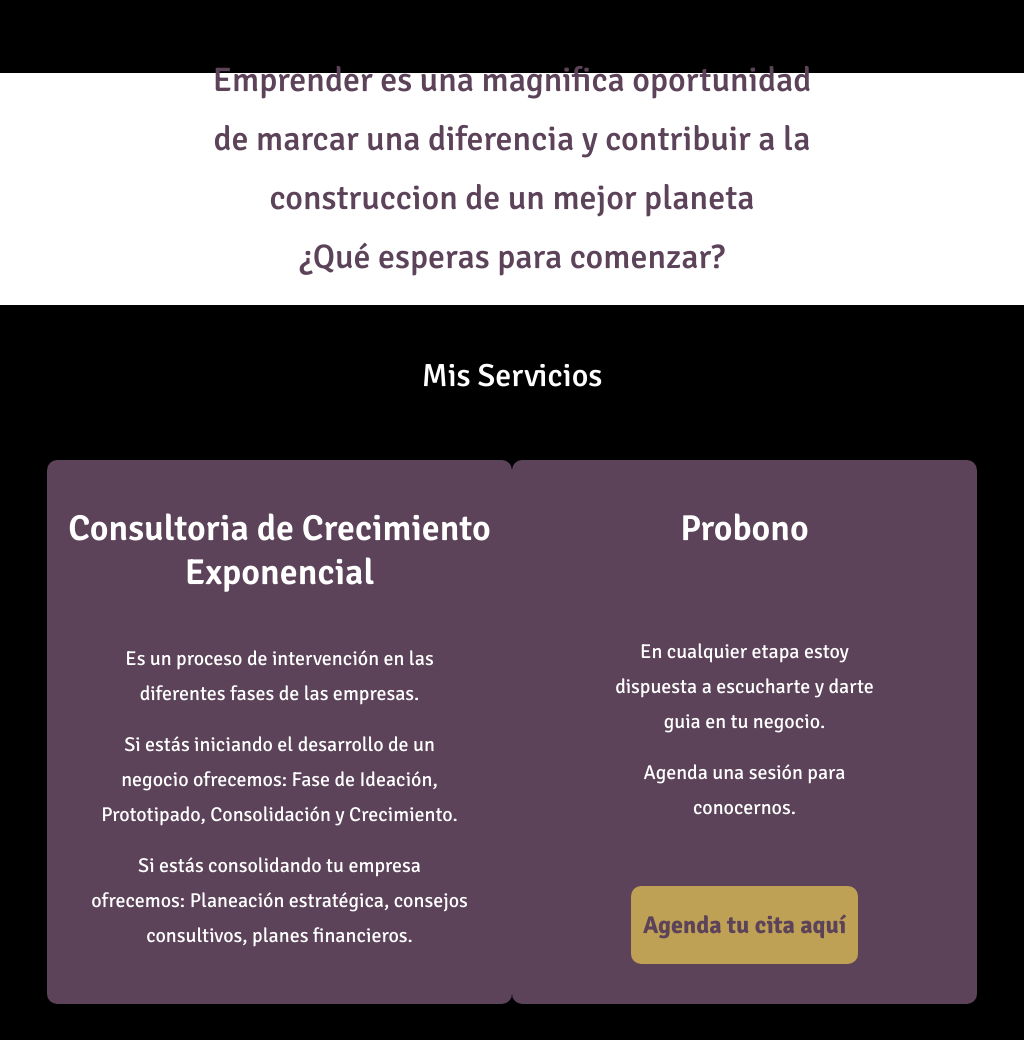
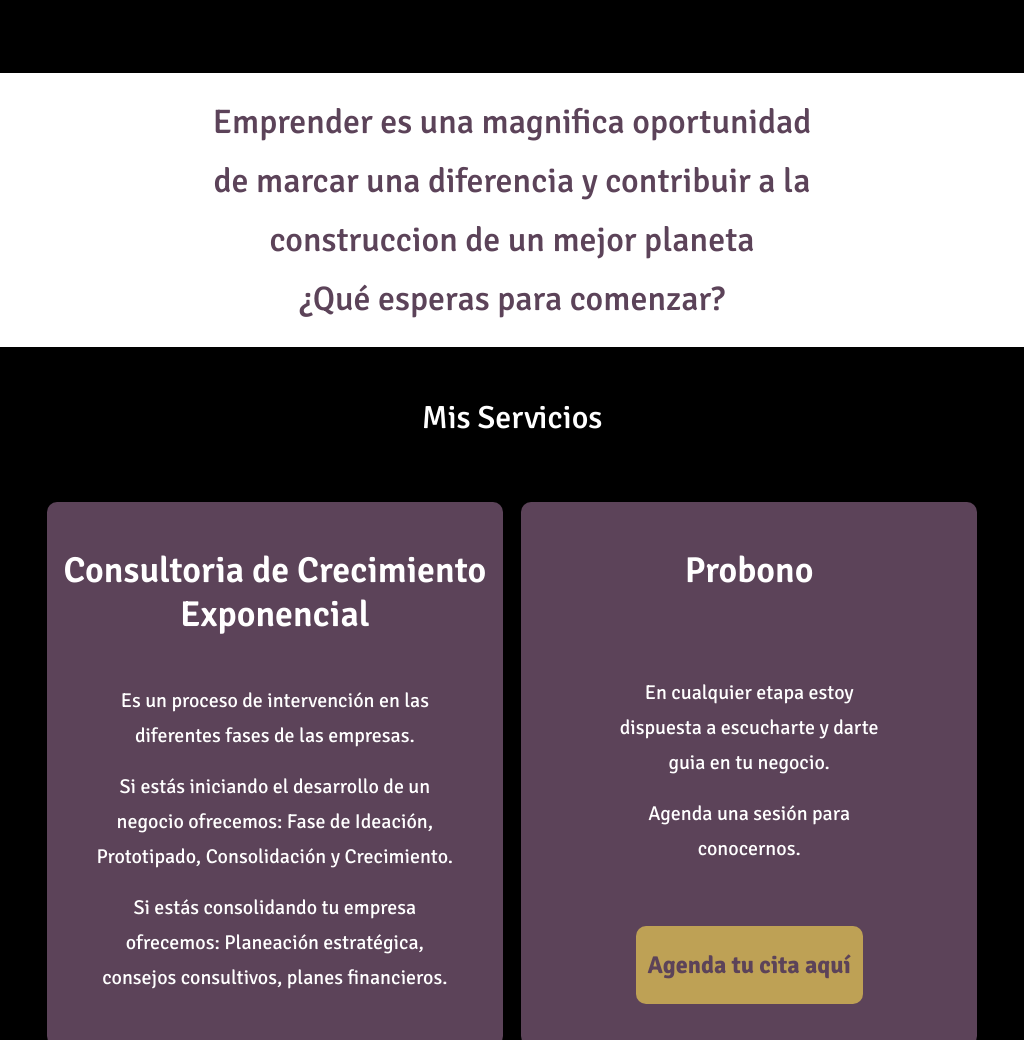
Before and after one commit to Christopheer12/Orquesta, a website: page index.html in a window 1024 px wide. Shown: the part 1342-2382 px from the top of the page. Drawn offline with nearby package versions, Linux system fonts and the light colour scheme.

Commit message:
se ve bien hasta los 993px de width

```diff
--- a/scss/_header.scss
+++ b/scss/_header.scss
@@ -1,6 +1,7 @@
 header {
     width: 100%;
     @include MezclaFlex (125px , flex, initial, space-between, center);
+    flex-wrap: wrap;
 }
 
 // ################# Logo #################
--- a/scss/_main.scss
+++ b/scss/_main.scss
@@ -31,7 +31,7 @@
 // ======== Frase Inspiradora? ========
 .fraseInspiradora {
     width: 100%;
-    @include MezclaFlex (232px , flex, initial, center, flex-end);
+    @include MezclaFlex (initial , flex, initial, center, flex-end);
     background-color: $Color2;
 
     h2 {
@@ -39,7 +39,7 @@
         text-align: center;
         width: 60%;
         color: $Color4;
-        padding-bottom: 10px;
+        padding: 20px 0 10px 0;
     }
 }
 
@@ -54,7 +54,7 @@
     justify-content: space-between;
 
     div {
-        width: 544px;
+        width: 49%;
         @include MezclaFlex (544px , flex, column, initial, center);
         padding: 1%;
         margin-bottom: 39px;
--- a/scss/_redes.scss
+++ b/scss/_redes.scss
@@ -90,3 +90,8 @@ footer {
         justify-content: space-between;
     }
 }
+
+@media only screen and (min-width: 993px) and (max-width: 1200px) {
+    .presentacion div h2{ @include MezclaLetras(55px, 600, 66px);}
+    .serviciosLinks ul li a{ @include MezclaLetras (20px, 400, 27px);}
+}
```
Also changed, not shown: scss/style.css, 1 other file.
